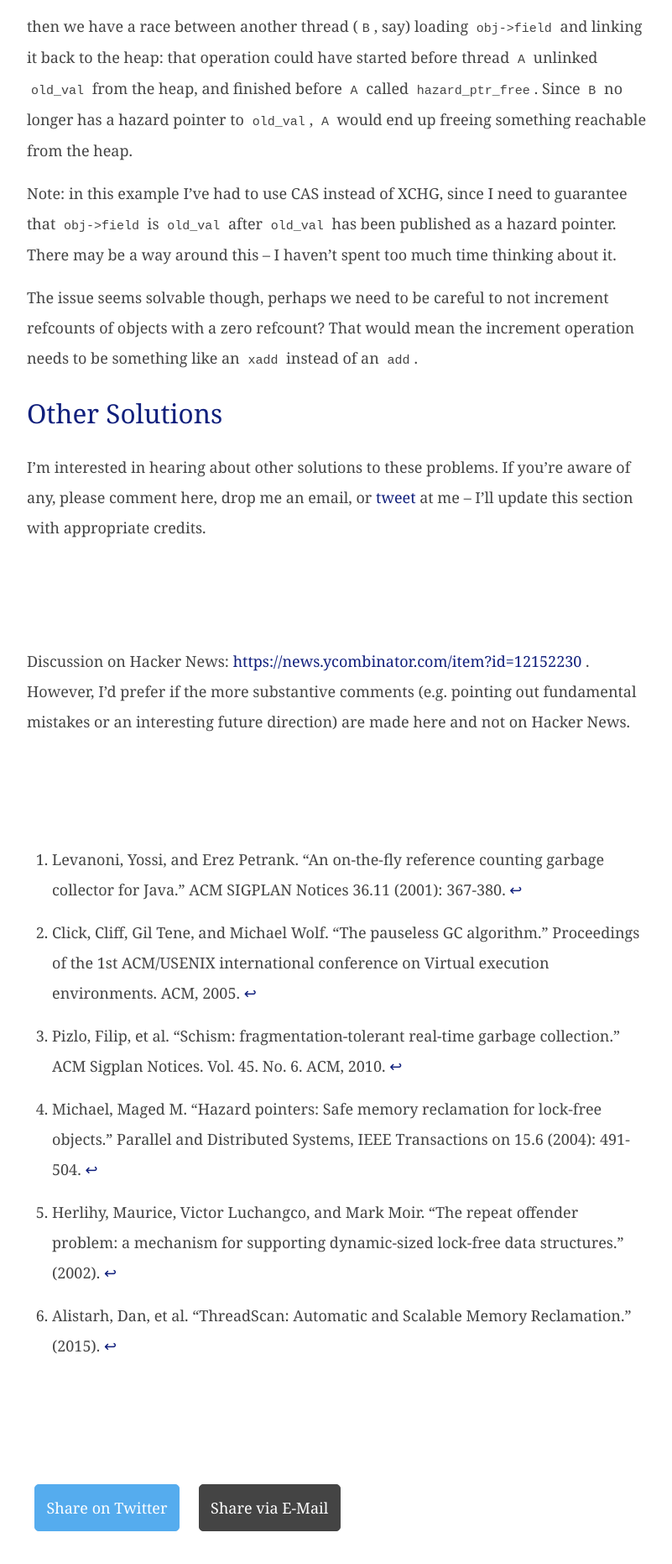
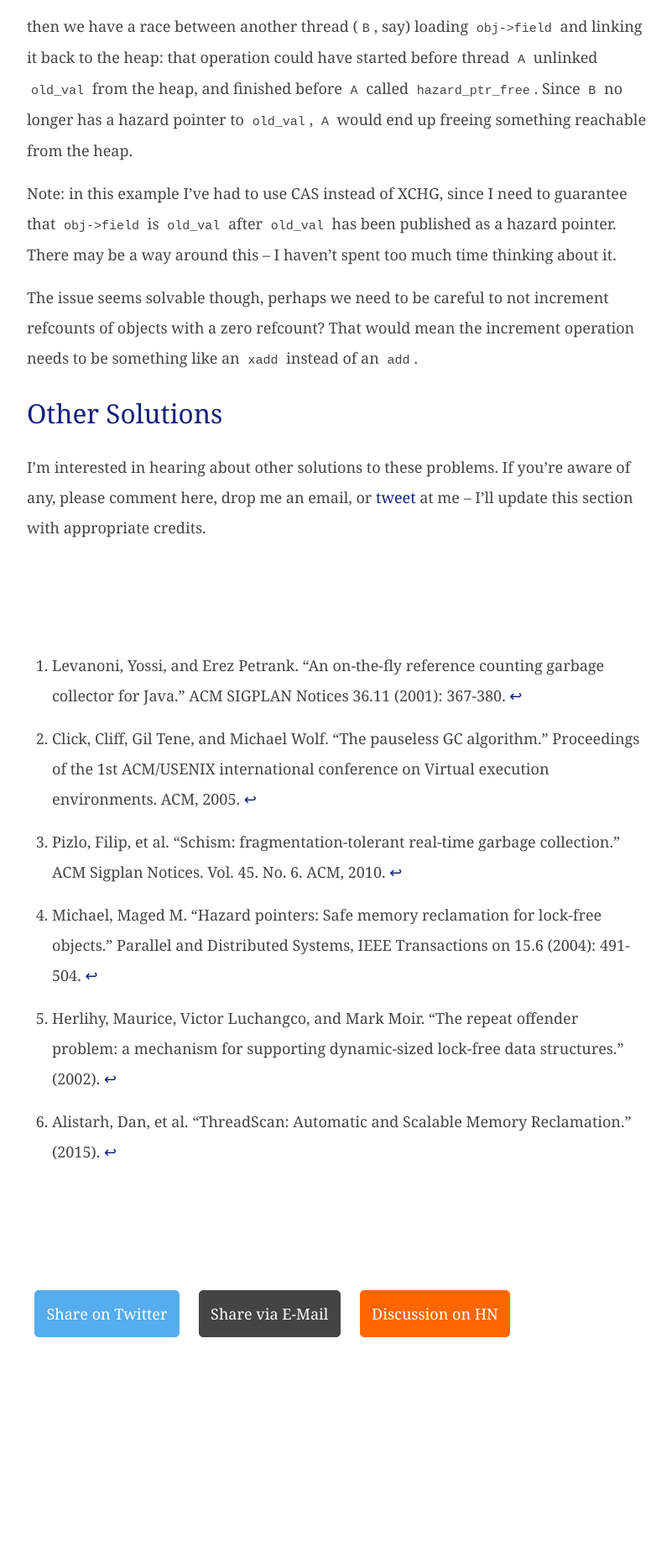
Before and after one commit to sanjoy/playingwithpointers.com, a Jekyll site: the page built from _posts/2015-10-14-refcounting-harder-than-it-sounds.markdown, in a window 1280 px wide. Shown: the part 3448-5310 px from the top of the page at 84% size, without its empty margins (238-1039 px from the left). Built offline with Jekyll 4.4.1, drawn with Linux system fonts in a browser that asks for light colours; comment, search, counter and statistics services are not loaded; after the commit the page ends 5079 px from its top, so only the background shows below that.

Commit message:
Better HN links

```diff
--- a/_layouts/post.html
+++ b/_layouts/post.html
@@ -21,6 +21,14 @@ Share on Twitter
   Share via E-Mail
 </a></div>
 
+{% if page.hnlink %}
+
+<div class="resp-sharing-button resp-sharing-button--hn"><a class="resp-sharing-button__link" href="{{ page.hnlink }}" target="_blank" aria-label="Discussion on HN">
+  Discussion on HN
+</a></div>
+
+{% endif %}
+
 <div id="disqus_thread"></div>
 <script type="text/javascript">
   var disqus_shortname = 'playingwithpointers';
--- a/_posts/2015-10-14-refcounting-harder-than-it-sounds.markdown
+++ b/_posts/2015-10-14-refcounting-harder-than-it-sounds.markdown
@@ -3,6 +3,7 @@ layout: post
 title:  "Reference Counting: Harder than it Sounds"
 permalink: refcounting-harder-than-it-sounds.html
 keywords: "reference counting, gc, garbage collection, language runtimes, shared_ptr"
+hnlink: https://news.ycombinator.com/item?id=12152230
 ---
 
 Naive reference counting is "easy" to implement on a system that does
@@ -150,8 +151,6 @@ you're aware of any, please comment here, drop me an email, or
 [tweet](https://twitter.com/SCombinator) at me -- I'll update this
 section with appropriate credits.
 
-{% hnlink https://news.ycombinator.com/item?id=12152230 %}
-
 [^1]: Levanoni, Yossi, and Erez Petrank. "An on-the-fly reference counting garbage collector for Java." ACM SIGPLAN Notices 36.11 (2001): 367-380.
 
 [^2]: Click, Cliff, Gil Tene, and Michael Wolf. "The pauseless GC algorithm." Proceedings of the 1st ACM/USENIX international conference on Virtual execution environments. ACM, 2005.
--- a/_posts/2016-6-17-check-widening.markdown
+++ b/_posts/2016-6-17-check-widening.markdown
@@ -3,6 +3,7 @@ layout: post
 title:  "Check Widening in LLVM"
 permalink: check-widening-in-llvm.html
 keywords: "exceptions, java, llvm"
+hnlink: https://news.ycombinator.com/item?id=12108674
 ---
 
 *This post describes infrastructure that has gone in to LLVM piecemeal
@@ -450,5 +451,3 @@ to
    etc.).
 
  - Yell at me when things fall over. :)
-
-{% hnlink https://news.ycombinator.com/item?id=12108674 %}
--- a/_posts/2016-7-16-ipo-and-derefinement.markdown
+++ b/_posts/2016-7-16-ipo-and-derefinement.markdown
@@ -3,6 +3,7 @@ layout: post
 title:  "Inter-Procedural Optimization and Derefinement"
 permalink: ipo-and-derefinement.html
 keywords: "compilers, LLVM, IPO, COMDAT, vague linkage"
+hnlink: https://news.ycombinator.com/item?id=12110690
 ---
 
 *This is a summary of an issue that was semi-recently fixed in
@@ -326,5 +327,3 @@ whose inverses are correct optimizations cannot be refining
 optimizations.
 
 [^examples]: Please let me know if there are counterexamples to this.
-
-{% hnlink https://news.ycombinator.com/item?id=12110690 %}
--- a/css/main.scss
+++ b/css/main.scss
@@ -58,7 +58,7 @@ $on-laptop:        800px;
 ;
 
 
-// Twitter sharing buttons.
+// Sharing buttons.
 
 .resp-sharing-button {
   display: inline-block;
@@ -104,3 +104,13 @@ $on-laptop:        800px;
   background-color: #222222;
   border-color: #222222;
 }
+
+.resp-sharing-button--hn {
+  background-color: #ff6600;
+  border-color: #ff6600;
+}
+
+.resp-sharing-button--hn:hover {
+  background-color: #ee5500;
+  border-color: #ee5500;
+}
```
